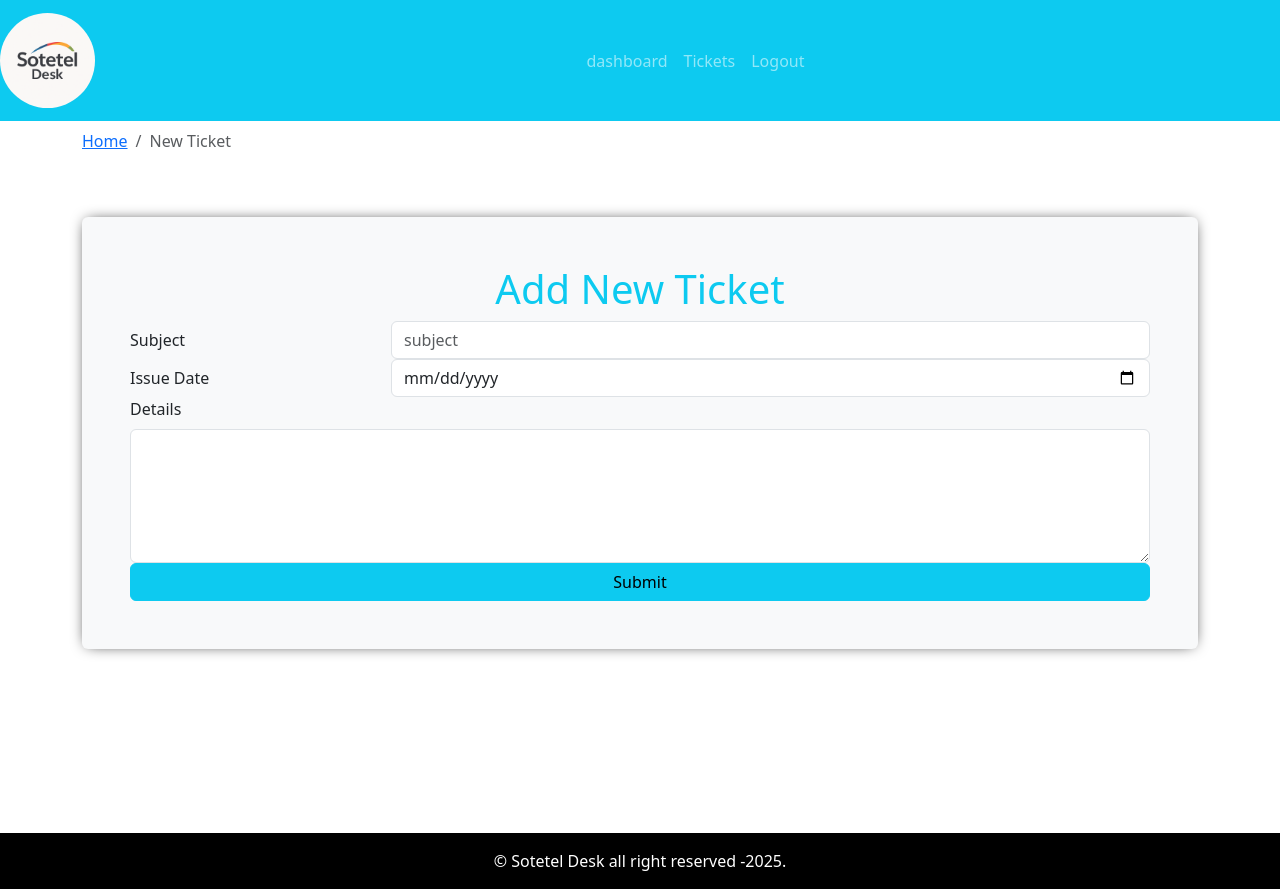
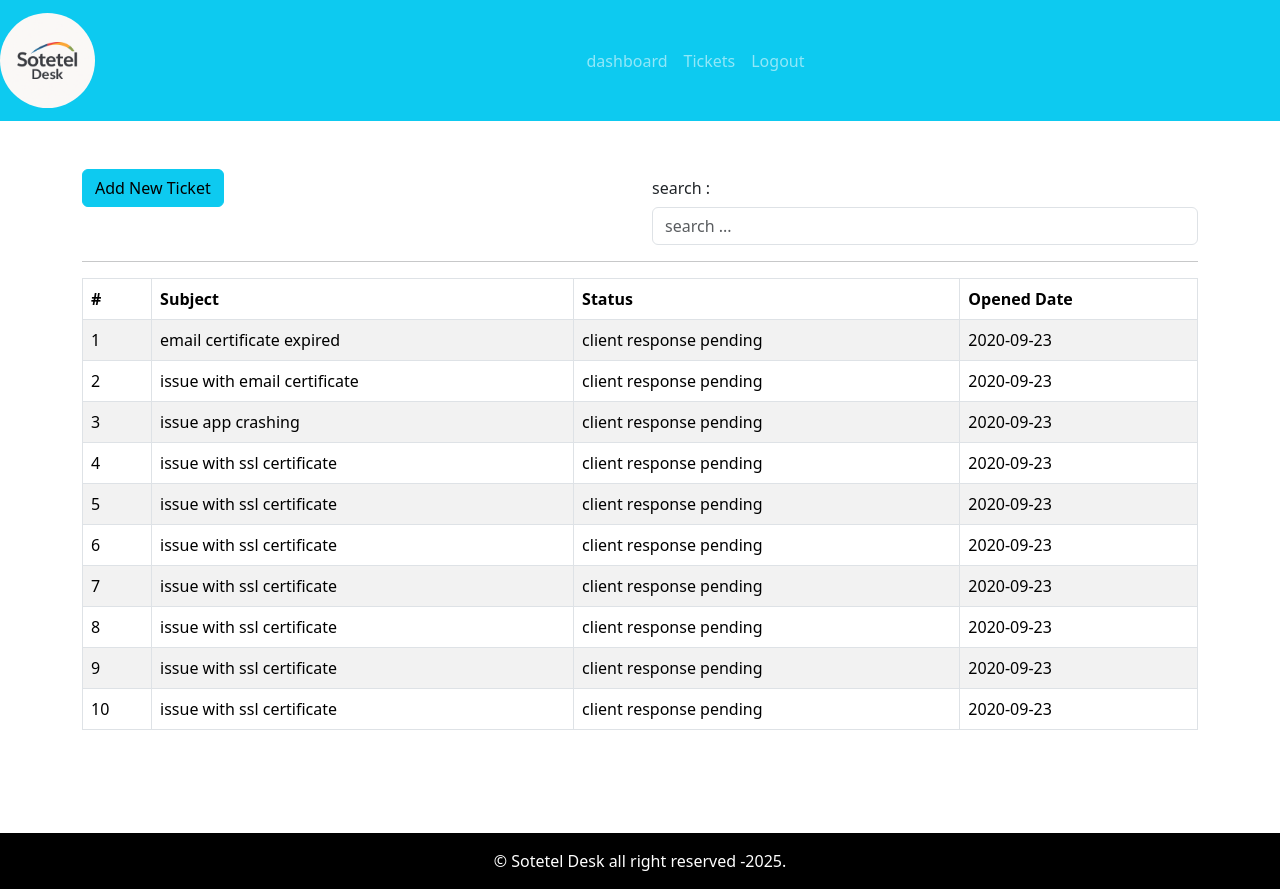
Before and after one commit to wiemjouini/Desk-frontend, a React (Vite) app in the folder my-app/: page / in a window 1280 px wide. Built offline with nearby package versions, Linux system fonts and the light colour scheme.

Commit message:
added ticket lists page

```diff
--- a/my-app/src/App.jsx
+++ b/my-app/src/App.jsx
@@ -3,6 +3,7 @@
 import { Entry } from './page/entry/Entry.page'
 import { Dashboard } from './page/dashboard/dashboard.page'
 import { AddTicket } from './page/new-ticket/AddTicket.page'
+import { TicketLists } from './page/ticket-listing/TicketLists.page'
 
 
 
@@ -12,7 +13,8 @@
      {/*<Entry/>*/}
      <DefaultLayout>
      {/*<Dashboard/>*/}
-      <AddTicket/>
+      {/*<AddTicket/>*/}
+      <TicketLists/>
      </DefaultLayout>
     </div>
   )
--- a/my-app/src/assets/data/dummy-tickets.json
+++ b/my-app/src/assets/data/dummy-tickets.json
@@ -1,37 +1,62 @@
 [
     {
         "id":1,
+        "subject":"email certificate expired ",
         "status":"client response pending",
         "addedAt":"2020-09-23"
 
     },
     {
         "id":2,
+        "subject":"issue with email certificate",
         "status":"client response pending",
         "addedAt":"2020-09-23"
     },
     {
         "id":3,
+        "subject":"issue app crashing",
         "status":"client response pending",
         "addedAt":"2020-09-23"
     },
     {
         "id":4,
+        "subject":"issue with ssl certificate",
         "status":"client response pending",
         "addedAt":"2020-09-23"
     },
     {
         "id":5,
+        "subject":"issue with ssl certificate",
         "status":"client response pending",
         "addedAt":"2020-09-23"
     },
     {
         "id":6,
+        "subject":"issue with ssl certificate",
         "status":"client response pending",
         "addedAt":"2020-09-23"
     },
     {
         "id":7,
+        "subject":"issue with ssl certificate",
+        "status":"client response pending",
+        "addedAt":"2020-09-23"
+    },
+    {
+        "id":8,
+        "subject":"issue with ssl certificate",
+        "status":"client response pending",
+        "addedAt":"2020-09-23"
+    },
+    {
+        "id":9,
+        "subject":"issue with ssl certificate",
+        "status":"client response pending",
+        "addedAt":"2020-09-23"
+    },
+    {
+        "id":10,
+        "subject":"issue with ssl certificate",
         "status":"client response pending",
         "addedAt":"2020-09-23"
     }
--- a/my-app/src/components/TicketTable/TicketTable.comp.jsx
+++ b/my-app/src/components/TicketTable/TicketTable.comp.jsx
@@ -2,6 +2,7 @@
 import { Table , } from 'react-bootstrap'
 
 export const TicketTable = ({Tickets}) => {
+
   return (
     <Table striped bordered hover>
       <thead>
@@ -15,7 +16,7 @@
       <tbody>
       {Tickets.length ? Tickets.map((row) =>(<tr key={row.id}>
           <td>{row.id}</td>
-          <td>{row.subjects}</td>
+          <td>{row.subject}</td>
           <td>{row.status}</td>
           <td>{row.addedAt}</td>
         </tr>
--- /dev/null
+++ b/my-app/src/components/search-form/SearchForm.comp.jsx
@@ -0,0 +1,28 @@
+import React from 'react'
+import { Form, Row, Col} from 'react-bootstrap'
+import PropTypes from 'prop-types'
+
+
+export const SearchForm = ({handleOnChange,str}) => {
+  return (
+    <div>
+    <Form>
+        <Form.Group as={Row}></Form.Group>
+        <Form.Label column ms='2'>search : </Form.Label>
+        <Col ms='9'>
+            <Form.Control
+            name='searchStr'
+            placeholder='search ...'
+            onChange={handleOnChange}
+            value={str}
+            />
+        </Col>
+    </Form>
+
+    </div>
+  )
+}
+SearchForm.protoType = {
+    handleOnChange :PropTypes.func.isRequired,
+    str:PropTypes.string.isRequired
+}
--- /dev/null
+++ b/my-app/src/page/ticket-listing/TicketLists.page.jsx
@@ -0,0 +1,58 @@
+import React, { useState,useEffect } from 'react'
+import { Container,Row, Col, Breadcrumb, Button } from 'react-bootstrap'
+import { SearchForm } from '../../components/search-form/SearchForm.comp'
+import { TicketTable } from '../../components/TicketTable/TicketTable.comp'
+import Tickets from '../../assets/data/dummy-tickets.json'
+import PropTypes from 'prop-types';
+
+
+export const TicketLists = () => {
+    const[str,setStr]=useState("")
+    const[dispTicket,setDispTicket]=useState(Tickets);
+
+    useEffect(()=>{},[str,dispTicket])
+
+
+    const handleOnChange = (e) =>{
+        const {value}=e.target;
+        console.log(value)
+        setStr(value);
+        searchTicket(value)
+    };
+    const searchTicket = (sttr) =>{
+        const displayTickets = Tickets.filter((row) =>
+             row.subject.toLowerCase().includes(sttr.toLowerCase())
+    );
+
+    console.log(displayTickets)
+    setDispTicket(displayTickets)
+    }
+
+
+    return (
+    <Container>
+        <Row>
+            <Col>
+                <Breadcrumb page="Ticket Lists"/>
+            </Col>
+        </Row>
+        <Row className='mt-4'>
+            <Col>
+                <Button variant='info'>Add New Ticket</Button>
+            </Col>
+            <Col className='text-right'>
+                <SearchForm handleOnChange={handleOnChange} str={str}/>
+            </Col>
+        </Row>
+        <hr/>
+        <Row>
+            <Col>
+                <TicketTable Tickets={dispTicket}/>
+            </Col>
+        </Row>
+    </Container>
+  )
+}
+TicketTable.propTypes = {
+    Tickets: PropTypes.array.isRequired,
+  };
```
